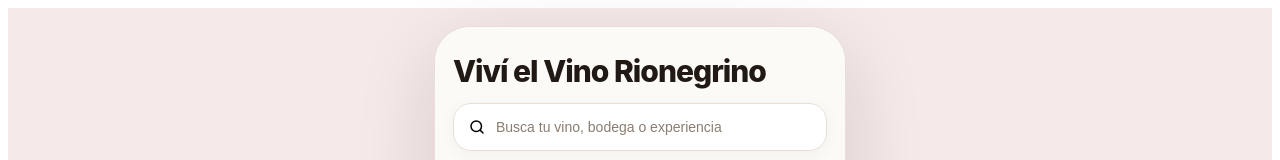
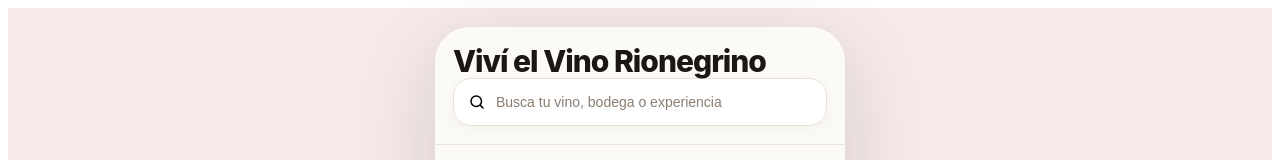
Before and after one commit to lucasbass82/VinosdeRioNegro, a React (Create React App) app: page / in a window 1280 px wide. Shown: the top 160 px of the page. Built offline with nearby package versions, Linux system fonts and the light colour scheme.

Commit message:
Update App.tsx

```diff
--- a/src/App.tsx
+++ b/src/App.tsx
@@ -1672,12 +1672,11 @@ const styles: Record<string, React.CSSProperties> = {
   fontWeight: 600,
   },
   headerTitle: {
-   fontSize: 30,
+ fontSize: 30,
   fontWeight: 800,
-  color: "#211914",
+  color: "#1c1714",
   letterSpacing: -1,
-  marginTop: 8,
-  marginBottom: 14,
+  lineHeight: 1.1,
   },
   searchBar: {
     width: "100%",
```
